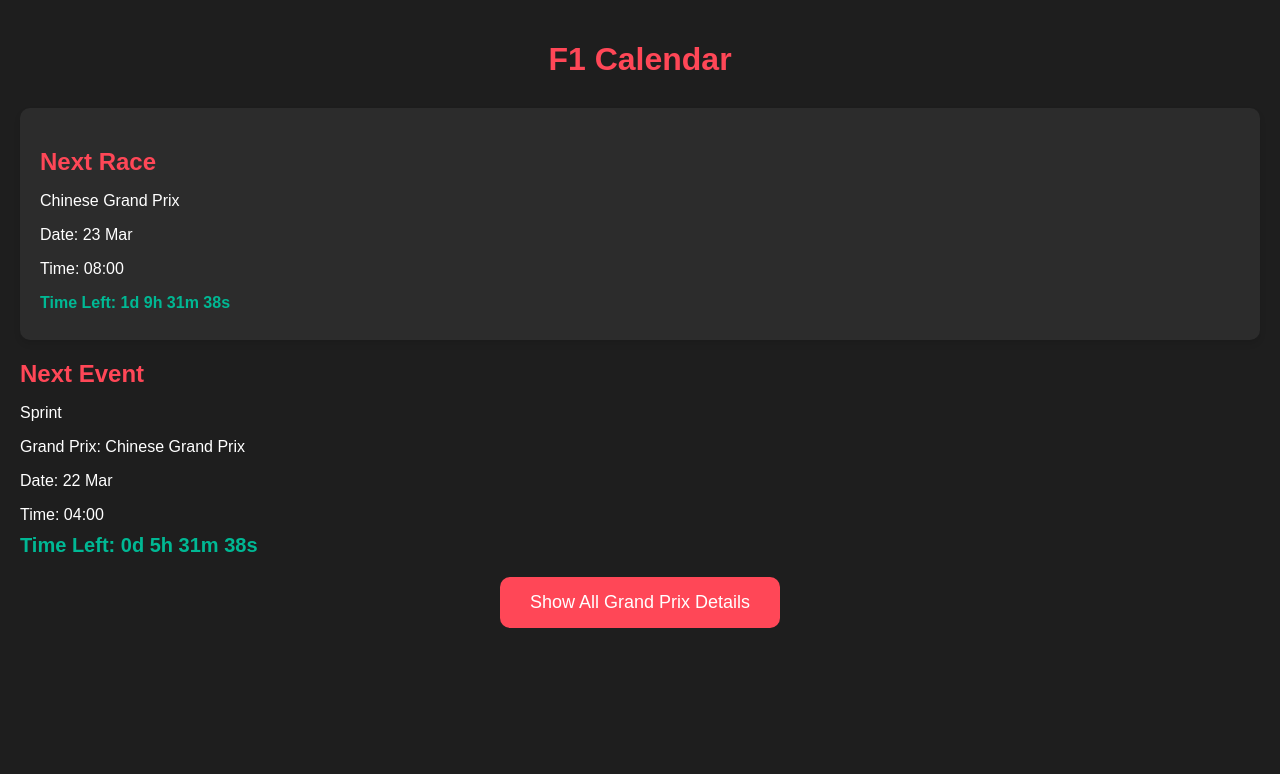
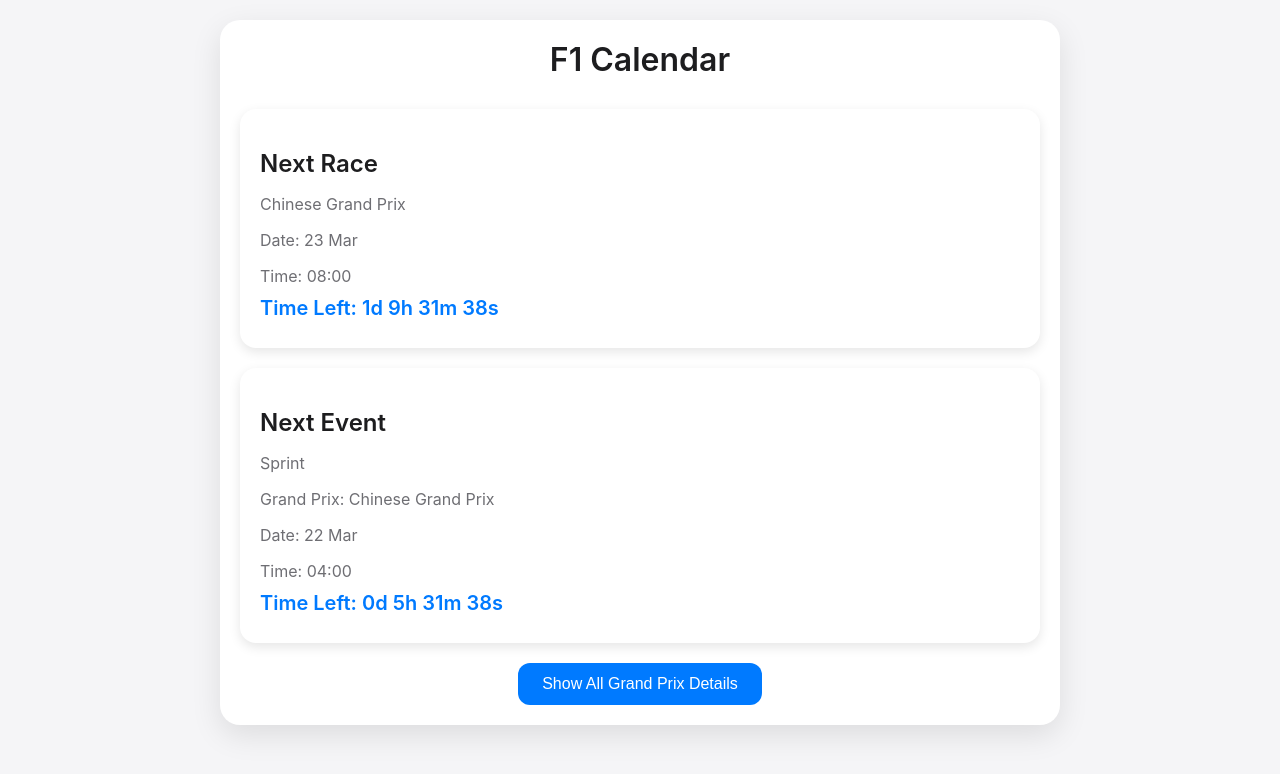
Before and after one commit to Marek4822/whenf1, a React (Create React App) app in the folder frontend/: page / in a window 1280 px wide. Shown: the top 774 px of the page. Built offline with nearby package versions, Linux system fonts and the light colour scheme.

Commit message:
style update

```diff
--- a/frontend/src/components/NextEvent.js
+++ b/frontend/src/components/NextEvent.js
@@ -2,7 +2,7 @@
 
 const NextEvent = ({ nextEvent, timeLeft }) => {
   return (
-    <div className="event-container">
+    <div className="card">
       <h2>Next Event</h2>
       <p>{nextEvent.type}</p>
       <p>Grand Prix: {nextEvent.grandPrix}</p>
--- a/frontend/src/components/NextRace.js
+++ b/frontend/src/components/NextRace.js
@@ -1,16 +1,15 @@
 import React from 'react';
-import Timer from './Timer';
 
 const NextRace = ({ nextRace, timeLeft }) => {
-  if (!nextRace) return null;
-
   return (
     <div className="card">
       <h2>Next Race</h2>
       <p>{nextRace.grandPrix}</p>
       <p>Date: {nextRace.date}</p>
       <p>Time: {nextRace.time}</p>
-      <Timer timeLeft={timeLeft} />
+      <p className="timer">
+        Time Left: {timeLeft.days}d {timeLeft.hours}h {timeLeft.minutes}m {timeLeft.seconds}s
+      </p>
     </div>
   );
 };
--- a/frontend/src/styles.css
+++ b/frontend/src/styles.css
@@ -1,9 +1,18 @@
 body {
-  font-family: Arial, sans-serif;
-  background-color: #1e1e1e;
-  color: #fff;
+  font-family: -apple-system, BlinkMacSystemFont, "Segoe UI", Roboto, "Helvetica Neue", Arial, sans-serif;
+  background-color: #f5f5f7;
+  color: #1d1d1f;
   margin: 0;
   padding: 20px;
+}
+
+.app {
+  max-width: 800px;
+  margin: 0 auto;
+  padding: 20px;
+  background-color: #ffffff;
+  border-radius: 20px;
+  box-shadow: 0 10px 30px rgba(0, 0, 0, 0.1);
 }
 
 header {
@@ -11,132 +20,105 @@
   margin-bottom: 30px;
 }
 
-h1 {
+header h1 {
   font-size: 32px;
-  color: #ff4757;
+  font-weight: 600;
+  color: #1d1d1f;
+  margin: 0;
 }
 
 .card {
-  background-color: #2c2c2c;
+  background-color: #ffffff;
   padding: 20px;
-  border-radius: 10px;
+  border-radius: 16px;
   margin-bottom: 20px;
-  box-shadow: 0 4px 6px rgba(0, 0, 0, 0.1);
+  box-shadow: 0 4px 12px rgba(0, 0, 0, 0.1);
 }
 
-h2 {
+.card h2 {
   font-size: 24px;
-  color: #ff4757;
+  font-weight: 600;
+  color: #1d1d1f;
   margin-bottom: 10px;
 }
 
-p {
+.card p {
   font-size: 16px;
+  color: #6e6e73;
   margin-bottom: 8px;
 }
 
-.timer {
+.card .timer {
   font-size: 20px;
-  font-weight: bold;
-  color: #00b894;
+  font-weight: 600;
+  color: #007aff;
   margin-top: 10px;
 }
 
 .grand-prix-button {
+  text-align: center;
   margin-top: 20px;
-  text-align: center;
 }
 
-button {
-  background-color: #ff4757;
-  color: #fff;
+.grand-prix-button button {
+  background-color: #007aff;
+  color: #ffffff;
   border: none;
-  padding: 15px 30px;
-  border-radius: 10px;
-  font-size: 18px;
+  padding: 12px 24px;
+  border-radius: 12px;
+  font-size: 16px;
+  font-weight: 500;
   cursor: pointer;
+  transition: background-color 0.3s ease;
 }
 
-button:hover {
-  background-color: #e84141;
-}
-
-.details-container {
-  margin-top: 20px;
-  max-height: 400px;
-  overflow-y: auto;
-}
-
-.grand-prix-container {
-  background-color: #2c2c2c;
-  padding: 15px;
-  border-radius: 10px;
-  margin-bottom: 15px;
-}
-
-h3 {
-  font-size: 20px;
-  color: #ff4757;
-  margin-bottom: 10px;
-}
-
-.event-container {
-  margin-bottom: 5px;
-}
-
-.details-container {
-  margin-top: 20px;
-  width: 90%;
-  max-height: 400px;
-  overflow-y: auto;
-}
-
-.grand-prix-container {
-  background-color: #2c2c2c;
-  padding: 15px;
-  border-radius: 10px;
-  margin-bottom: 15px;
-}
-
-.event-container {
-  margin-bottom: 10px;
-}
-
-.more-details-button {
-  background-color: #00b894;
-  color: #fff;
-  border: none;
-  padding: 8px 12px;
-  border-radius: 5px;
-  cursor: pointer;
-  margin-top: 10px;
-}
-
-.more-details-button:hover {
-  background-color: #00a383;
+.grand-prix-button button:hover {
+  background-color: #0063cc;
 }
 
 .grand-prix-details {
-  background-color: #2c2c2c;
+  background-color: #ffffff;
   padding: 20px;
-  border-radius: 10px;
+  border-radius: 16px;
   margin-top: 20px;
+  box-shadow: 0 4px 12px rgba(0, 0, 0, 0.1);
+}
+
+.grand-prix-details h2 {
+  font-size: 24px;
+  font-weight: 600;
+  color: #1d1d1f;
+  margin-bottom: 20px;
 }
 
 .session-container {
   margin-bottom: 20px;
 }
 
-.session-container h3 {
-  font-size: 20px;
-  color: #ff4757;
-  margin-bottom: 10px;
+.session-button {
+  background-color: #007aff;
+  color: #ffffff;
+  border: none;
+  padding: 12px 24px;
+  border-radius: 12px;
+  font-size: 16px;
+  font-weight: 500;
+  cursor: pointer;
+  transition: background-color 0.3s ease;
+  width: 100%;
+  text-align: left;
+}
+
+.session-button:hover {
+  background-color: #0063cc;
 }
 
 table {
   width: 100%;
   border-collapse: collapse;
   margin-bottom: 15px;
+  margin-top: 10px;
+
 }
 
 th,
@@ -185,11 +167,15 @@
     border: none;
     border-bottom: 1px solid #444;
     position: relative;
-    padding-left: 50%;
-    text-align: right;
+    padding-left: 20%;
   }
 
   td:before {
+    position: absolute;
+    top: 50%;
+    left: 6px;
+    transform: translateY(-50%);
+    width: 45%;
     padding-right: 10px;
     white-space: nowrap;
     content: attr(data-label);
@@ -197,133 +183,3 @@
     font-weight: bold;
   }
 }
-
-
-.go-back-button {
-  background-color: #ff4757;
-  color: #fff;
-  border: none;
-  padding: 10px 15px;
-  border-radius: 5px;
-  cursor: pointer;
-}
-
-.go-back-button:hover {
-  background-color: #e84141;
-}
-
-.details-container {
-  margin-top: 20px;
-  width: 90%;
-  max-height: 400px;
-  overflow-y: auto;
-}
-
-.grand-prix-container {
-  background-color: #2c2c2c;
-  padding: 15px;
-  border-radius: 10px;
-  margin-bottom: 15px;
-}
-
-.event-container {
-  margin-bottom: 10px;
-}
-
-.more-details-button {
-  background-color: #00b894;
-  color: #fff;
-  border: none;
-  padding: 8px 12px;
-  border-radius: 5px;
-  cursor: pointer;
-  margin-top: 10px;
-}
-
-.more-details-button:hover {
-  background-color: #00a383;
-}
-
-.grand-prix-details {
-  background-color: #2c2c2c;
-  padding: 20px;
-  border-radius: 10px;
-  margin-top: 20px;
-}
-
-.session-container {
-  margin-bottom: 20px;
-}
-
-.session-button {
-  background-color: #ff4757;
-  color: #fff;
-  border: none;
-  padding: 8px 12px;
-  border-radius: 5px;
-  cursor: pointer;
-  margin-bottom: 10px;
-}
-
-.session-button:hover {
-  background-color: #e84141;
-}
-
-table {
-  width: 100%;
-  border-collapse: collapse;
-  margin-bottom: 15px;
-}
-
-th,
-td {
-  padding: 10px;
-  text-align: left;
-  border-bottom: 1px solid #444;
-}
-
-th {
-  background-color: #444;
-  color: #fff;
-}
-
-.no-data-message {
-  color: #ff6b6b;
-  margin-top: 10px;
-  font-size: 14px;
-  text-align: center;
-}
-
-.go-back-button {
-  background-color: #ff4757;
-  color: #fff;
-  border: none;
-  padding: 10px 15px;
-  border-radius: 5px;
-  cursor: pointer;
-}
-
-.go-back-button:hover {
-  background-color: #e84141;
-}
-.no-data-message {
-  color: #ff6b6b;
-  margin-top: 10px;
-  font-size: 14px;
-  text-align: center;
-}
-
-.past-event {
-  opacity: 0.7;
-}
-
-.future-event {
-  font-weight: bold;
-}
-
-.no-data-message {
-  color: #ff6b6b;
-  margin-top: 10px;
-  font-size: 14px;
-  text-align: center;
-}
```
